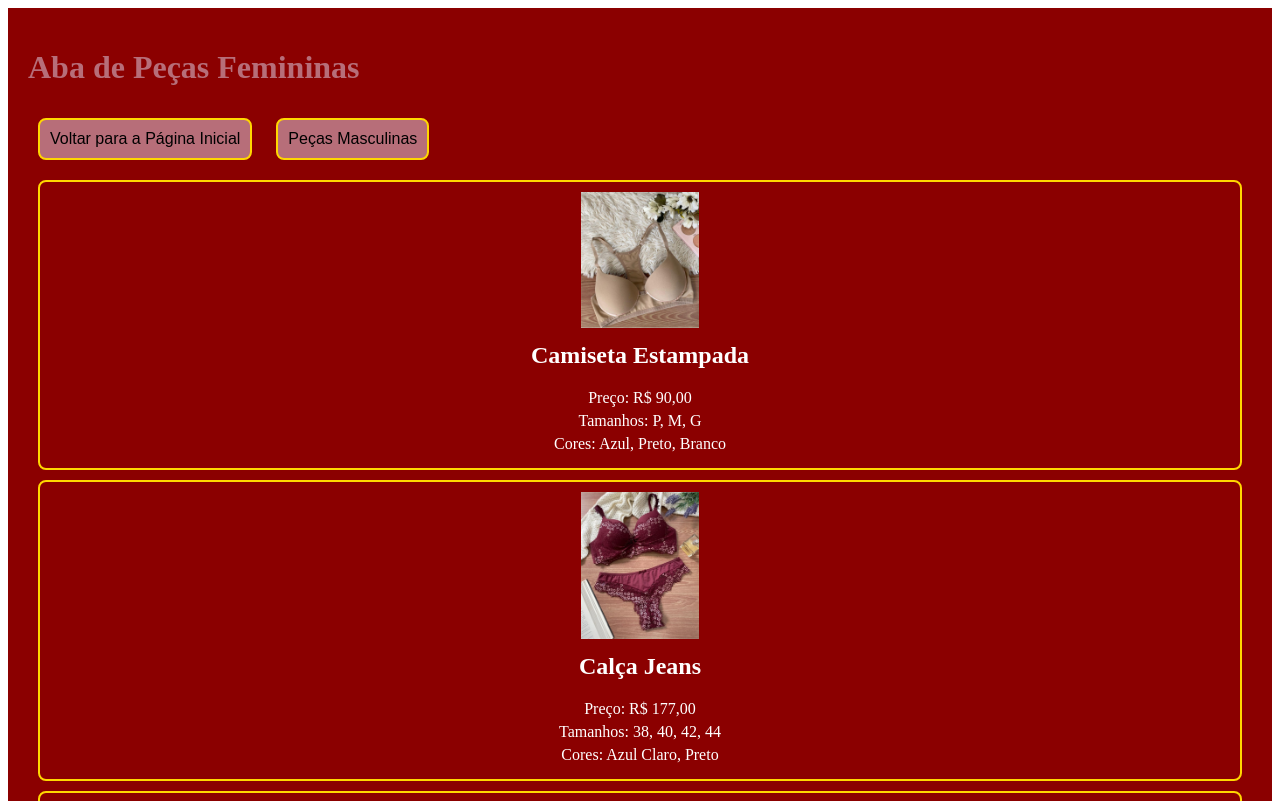
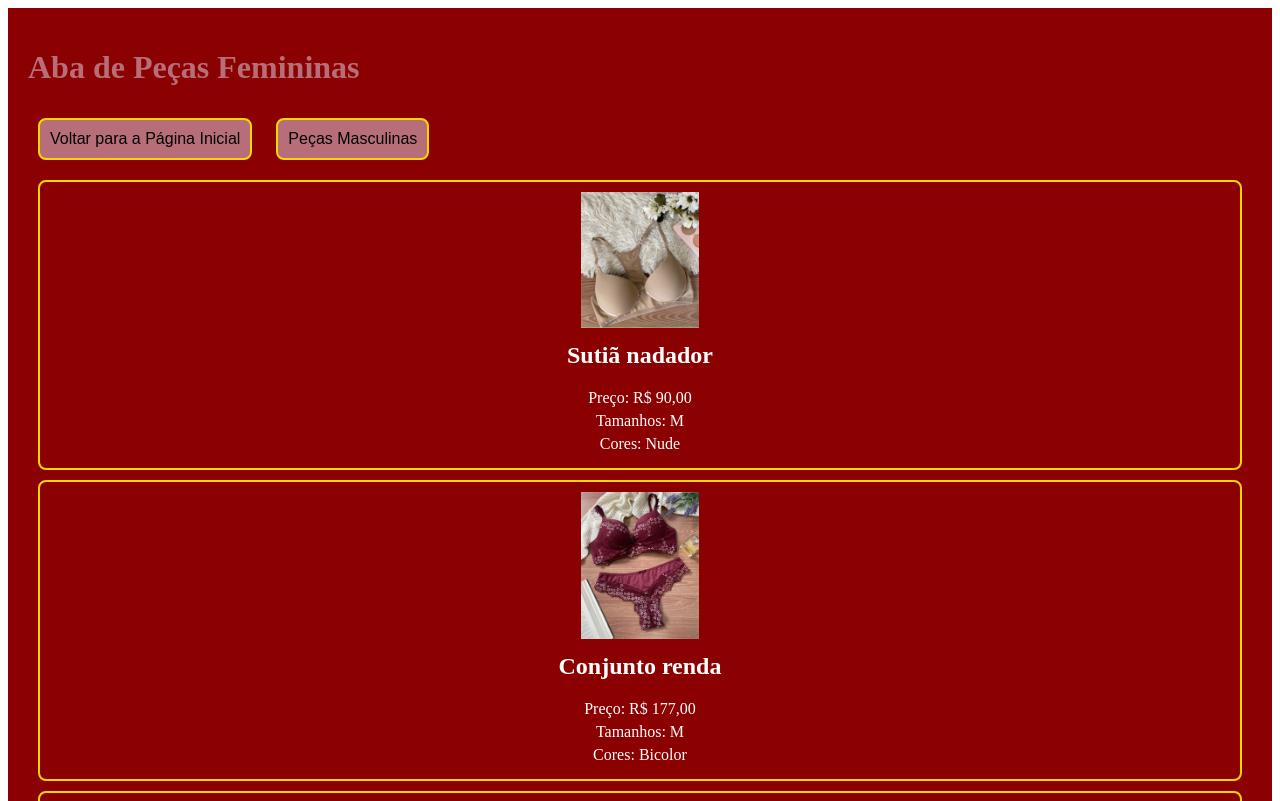
Before and after one commit to Lopes0908/Lopes0908.github.io, a SvelteKit app: page /categoria1 in a window 1280 px wide. Shown: the top 801 px of the page. Built offline with nearby package versions, Linux system fonts and the light colour scheme; a web font is replaced by a local one.

Commit message:
Decima segunda versão

```diff
--- a/src/routes/categoria1/+page.svelte
+++ b/src/routes/categoria1/+page.svelte
@@ -3,32 +3,32 @@
 
     const produtos = [
         {
-            nome: "Camiseta Estampada",
+            nome: "Sutiã nadador",
             imagem: "/images/f1.jpg",
             preco: "R$ 90,00",
-            tamanhos: ["P", "M", "G"],
-            cores: ["Azul", "Preto", "Branco"]
+            tamanhos: ["M"],
+            cores: ["Nude"]
         },
         {
-            nome: "Calça Jeans",
+            nome: "Conjunto renda",
             imagem: "/images/f2.jpg",
             preco: "R$ 177,00",
-            tamanhos: ["38", "40", "42", "44"],
-            cores: ["Azul Claro", "Preto"]
+            tamanhos: ["M"],
+            cores: ["Bicolor"]
         },
         {
-            nome: "Camiseta Estampada",
+            nome: "Conjunto de cropped",
             imagem: "/images/f3.jpg",
             preco: "R$ 188,00",
-            tamanhos: ["P", "M", "G"],
-            cores: ["Azul", "Preto", "Branco"]
+            tamanhos: ["M"],
+            cores: ["Vermelho"]
         },
         {
-            nome: "Camiseta Estampada",
+            nome: "Conjunto rendado",
             imagem: "/images/f4.jpg",
             preco: "R$ 170,00",
-            tamanhos: ["P", "M", "G"],
-            cores: ["Azul", "Preto", "Branco"]
+            tamanhos: ["M"],
+            cores: ["Nude"]
         },
     ];
 
```
Also changed, not shown: src/routes/categoria2/+page.svelte (+6 -6 lines).
